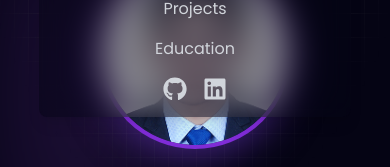
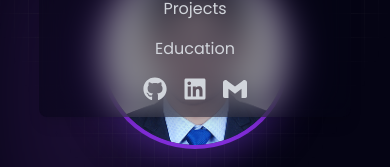
Before and after one commit to Akshay-Durgade/akshay-durgade-portfolio, a React (Vite) app: page / in a window 390 px wide. Both pictures are taken after a click on the icon 347 px from the left and 35 px from the top of the page. Shown: the part 203-370 px from the top of the page. Built offline with nearby package versions, Linux system fonts and the light colour scheme.

Commit message:
Updated NavBar

```diff
--- a/src/components/Navbar/Navbar.jsx
+++ b/src/components/Navbar/Navbar.jsx
@@ -139,12 +139,20 @@
                 <FaGithub size={24} />
               </a>
               <a
-                href="https://www.linkedin.com/in/omkar-kabugade-306460199/"
+                href="https://www.linkedin.com/in/akshaydurgade/"
                 target="_blank"
                 rel="noopener noreferrer"
                 className="text-gray-300 hover:text-white"
               >
                 <FaLinkedin size={24} />
+              </a>
+              <a
+                href="mailto:akshaydurgade1604@gmail.com"
+                target="_blank"
+                rel="noopener noreferrer"
+                className="text-gray-300 hover:text-[#8245ec]"
+              >
+                <SiGmail size={24} />
               </a>
             </div>
           </ul>
```
